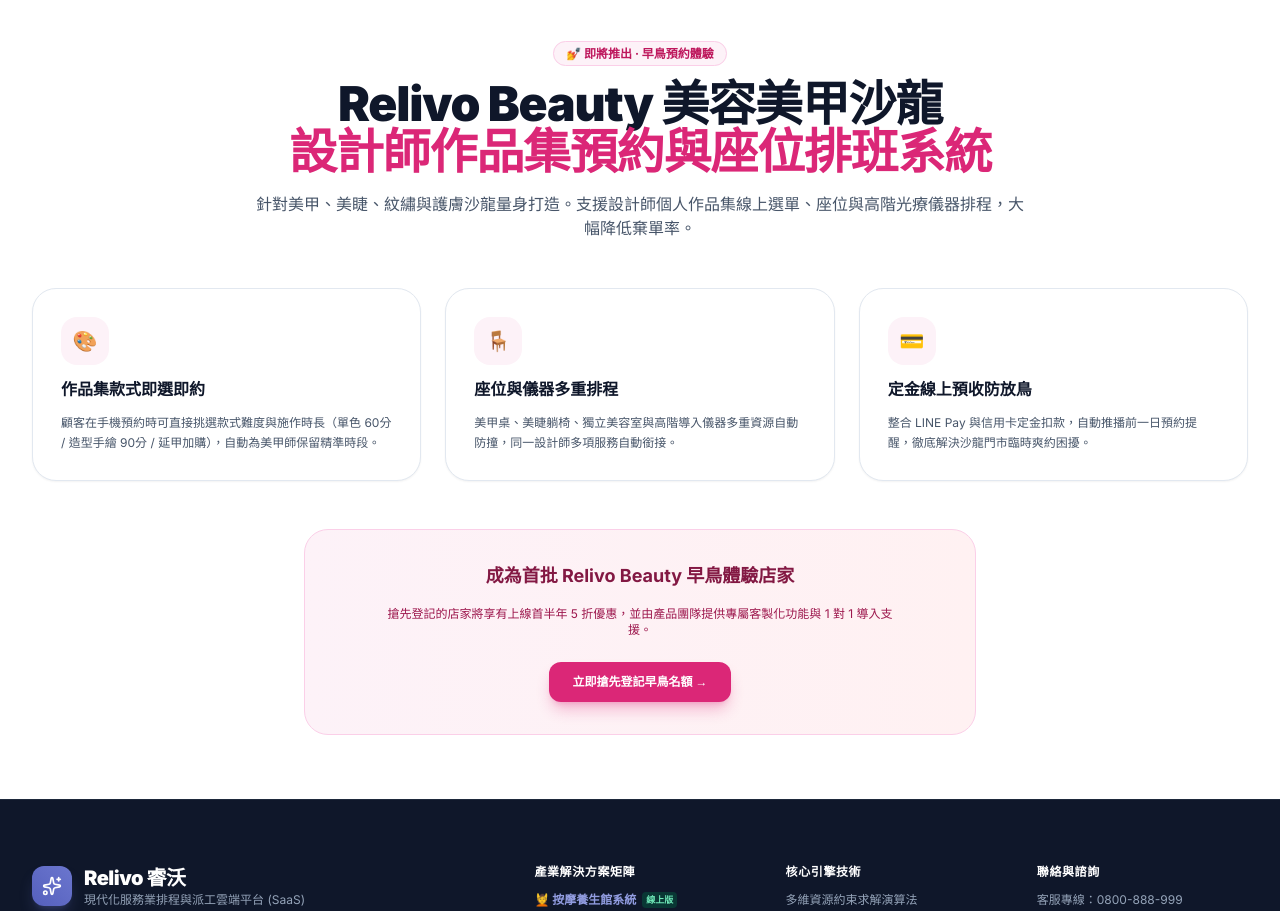
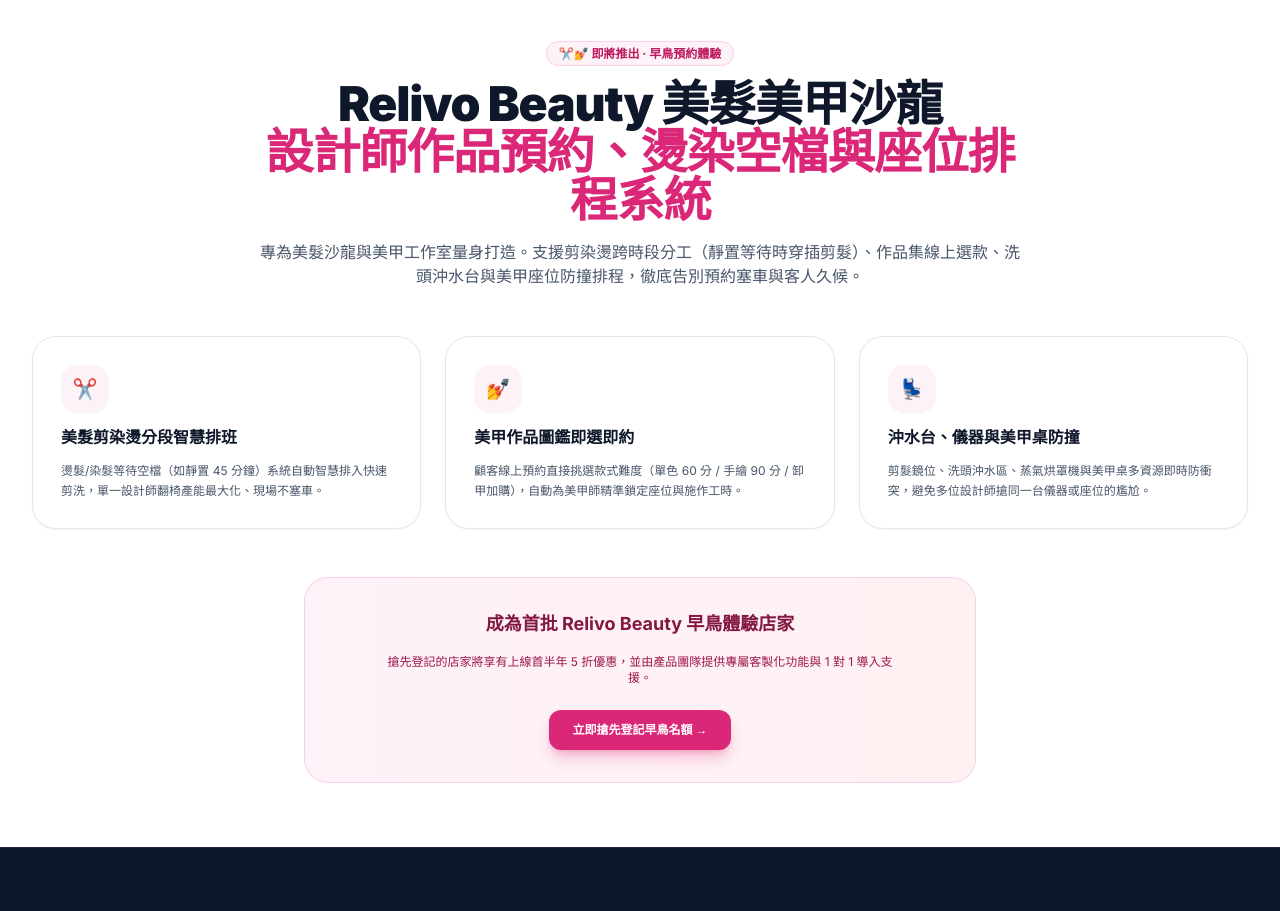
Before and after one commit to jerryxue-project/relievo_landing, a Vue app: page /solutions/beauty in a window 1280 px wide. Shown: the part 100-1011 px from the top of the page. Built offline with nearby package versions, Linux system fonts and the light colour scheme.

Commit message:
feat: refocus Relivo Beauty marketing purely on hair salons and nail studios (美髮美甲)

```diff
--- a/src/components/FooterSection.vue
+++ b/src/components/FooterSection.vue
@@ -33,7 +33,7 @@
             </li>
             <li>
               <router-link to="/solutions/beauty" class="text-slate-400 hover:text-white flex items-center space-x-1.5">
-                <span>💅 美容美甲沙龍</span>
+                <span>✂️ 美髮美甲沙龍</span>
                 <span class="text-[9px] px-1 bg-amber-900/60 text-amber-300 rounded">預告</span>
               </router-link>
             </li>
--- a/src/components/HeaderNavbar.vue
+++ b/src/components/HeaderNavbar.vue
@@ -81,14 +81,14 @@
                   class="flex items-start space-x-3 p-2.5 rounded-xl hover:bg-brand-50/60 transition-colors group/item"
                 >
                   <div class="w-8 h-8 rounded-lg bg-pink-50 text-pink-600 flex items-center justify-center flex-shrink-0 font-bold">
-                    💅
+                    ✂️
                   </div>
                   <div>
                     <div class="flex items-center space-x-1.5">
-                      <span class="text-xs font-bold text-slate-900 group-hover/item:text-brand-600">美容美甲美睫沙龍</span>
+                      <span class="text-xs font-bold text-slate-900 group-hover/item:text-brand-600">美髮美甲沙龍</span>
                       <span class="text-[9px] px-1.5 py-0.2 rounded-full bg-amber-100 text-amber-800 font-bold">即將推出</span>
                     </div>
-                    <p class="text-[11px] text-slate-500 mt-0.5">設計師作品集預約、座位與儀器排班</p>
+                    <p class="text-[11px] text-slate-500 mt-0.5">剪染燙等待插單、美甲圖鑑與座位排班</p>
                   </div>
                 </router-link>
 
@@ -189,7 +189,7 @@
             @click="isMobileMenuOpen = false"
             class="flex items-center space-x-2 px-3 py-2 rounded-lg text-sm font-semibold text-slate-700 hover:bg-brand-50"
           >
-            <span>💅 美容美甲美睫沙龍</span>
+            <span>✂️ 美髮美甲沙龍</span>
             <span class="text-[9px] px-1.5 py-0.2 rounded-full bg-amber-100 text-amber-800 font-bold">預告</span>
           </router-link>
           <router-link
--- a/src/components/LeadCaptureModal.vue
+++ b/src/components/LeadCaptureModal.vue
@@ -126,7 +126,7 @@
                   <button
                     v-for="item in [
                       { id: 'SPA', name: '足體養生 / 按摩SPA', icon: '💆‍♂️' },
-                      { id: 'BEAUTY', name: '美容美甲 / 美睫沙龍', icon: '💅' },
+                      { id: 'BEAUTY', name: '美髮美甲 / 沙龍工作室', icon: '✂️' },
                       { id: 'FITNESS', name: '運動放鬆 / 瑜珈體態', icon: '🧘' },
                       { id: 'OTHER', name: '其他預約型服務門市', icon: '🏬' }
                     ]"
--- a/src/components/SolutionsMatrixSection.vue
+++ b/src/components/SolutionsMatrixSection.vue
@@ -82,27 +82,27 @@
 
           <div class="space-y-3.5">
             <div class="w-12 h-12 rounded-2xl bg-pink-50 text-pink-600 flex items-center justify-center text-2xl shadow-xs">
-              💅
+              ✂️
             </div>
             <div>
-              <h3 class="text-xl sm:text-2xl font-extrabold text-slate-900">Relivo Beauty 美容美甲</h3>
-              <p class="text-xs sm:text-sm text-pink-600 font-bold mt-0.5">作品集預約與座位排班</p>
+              <h3 class="text-xl sm:text-2xl font-extrabold text-slate-900">Relivo Beauty 美髮美甲</h3>
+              <p class="text-xs sm:text-sm text-pink-600 font-bold mt-0.5">燙染空檔插單與美甲座位排程</p>
             </div>
             <p class="text-sm sm:text-base text-slate-700 leading-relaxed font-normal">
-              美甲美睫多師同約、光療機與躺椅約束管理，連動 LINE 官方帳號線上預約。
+              剪染燙分段等待智慧排單、美甲圖鑑線上選款、洗頭沖水台與鏡位防撞管理。
             </p>
             <ul class="space-y-2 text-xs sm:text-sm text-slate-800 pt-2 border-t border-slate-100">
               <li class="flex items-center space-x-2">
                 <Check class="w-4 h-4 text-pink-600 flex-shrink-0" />
-                <span>設計師作品圖鑑即選即約</span>
+                <span>燙染靜置空檔智慧插單剪洗</span>
               </li>
               <li class="flex items-center space-x-2">
                 <Check class="w-4 h-4 text-pink-600 flex-shrink-0" />
-                <span>美甲座 + 美睫椅多重設施鎖定</span>
+                <span>美甲款式圖鑑精準工時鎖定</span>
               </li>
               <li class="flex items-center space-x-2">
                 <Check class="w-4 h-4 text-pink-600 flex-shrink-0" />
-                <span>定金線上刷卡防止棄單</span>
+                <span>剪髮座 + 沖水台多設施防衝突</span>
               </li>
             </ul>
           </div>
--- a/src/router/index.js
+++ b/src/router/index.js
@@ -37,7 +37,7 @@
     path: '/solutions/beauty',
     name: 'BeautySolution',
     component: BeautySolutionView,
-    meta: { title: '美容美甲美睫沙龍預約系統 (即將推出) - Relivo Beauty' }
+    meta: { title: '美髮美甲沙龍預約排班系統 (即將推出) - Relivo Beauty' }
   },
   {
     path: '/solutions/fitness',
--- a/src/views/BeautySolutionView.vue
+++ b/src/views/BeautySolutionView.vue
@@ -3,13 +3,13 @@
     <div class="max-w-7xl mx-auto px-4 sm:px-6 lg:px-8">
       <div class="text-center max-w-3xl mx-auto space-y-4">
         <span class="px-3 py-1 rounded-full bg-pink-50 text-pink-700 text-xs font-bold border border-pink-200">
-          💅 即將推出 · 早鳥預約體驗
+          ✂️💅 即將推出 · 早鳥預約體驗
         </span>
         <h1 class="text-3xl sm:text-5xl font-black text-slate-900 tracking-tight">
-          Relivo Beauty 美容美甲沙龍<br /><span class="text-pink-600">設計師作品集預約與座位排班系統</span>
+          Relivo Beauty 美髮美甲沙龍<br /><span class="text-pink-600">設計師作品預約、燙染空檔與座位排程系統</span>
         </h1>
         <p class="text-slate-600 text-sm sm:text-base leading-relaxed">
-          針對美甲、美睫、紋繡與護膚沙龍量身打造。支援設計師個人作品集線上選單、座位與高階光療儀器排程，大幅降低棄單率。
+          專為美髮沙龍與美甲工作室量身打造。支援剪染燙跨時段分工（靜置等待時穿插剪髮）、作品集線上選款、洗頭沖水台與美甲座位防撞排程，徹底告別預約塞車與客人久候。
         </p>
       </div>
 
@@ -17,31 +17,31 @@
       <div class="grid grid-cols-1 md:grid-cols-3 gap-6 pt-12">
         <div class="bg-white p-7 rounded-3xl border border-slate-200 shadow-sm space-y-3">
           <div class="w-12 h-12 rounded-2xl bg-pink-50 text-pink-600 flex items-center justify-center text-xl font-bold">
-            🎨
+            ✂️
           </div>
-          <h3 class="font-bold text-slate-900 text-base">作品集款式即選即約</h3>
+          <h3 class="font-bold text-slate-900 text-base">美髮剪染燙分段智慧排班</h3>
           <p class="text-xs text-slate-600 leading-relaxed">
-            顧客在手機預約時可直接挑選款式難度與施作時長（單色 60分 / 造型手繪 90分 / 延甲加購），自動為美甲師保留精準時段。
+            燙髮/染髮等待空檔（如靜置 45 分鐘）系統自動智慧排入快速剪洗，單一設計師翻椅產能最大化、現場不塞車。
           </p>
         </div>
 
         <div class="bg-white p-7 rounded-3xl border border-slate-200 shadow-sm space-y-3">
           <div class="w-12 h-12 rounded-2xl bg-pink-50 text-pink-600 flex items-center justify-center text-xl font-bold">
-            🪑
+            💅
           </div>
-          <h3 class="font-bold text-slate-900 text-base">座位與儀器多重排程</h3>
+          <h3 class="font-bold text-slate-900 text-base">美甲作品圖鑑即選即約</h3>
           <p class="text-xs text-slate-600 leading-relaxed">
-            美甲桌、美睫躺椅、獨立美容室與高階導入儀器多重資源自動防撞，同一設計師多項服務自動銜接。
+            顧客線上預約直接挑選款式難度（單色 60 分 / 手繪 90 分 / 卸甲加購），自動為美甲師精準鎖定座位與施作工時。
           </p>
         </div>
 
         <div class="bg-white p-7 rounded-3xl border border-slate-200 shadow-sm space-y-3">
           <div class="w-12 h-12 rounded-2xl bg-pink-50 text-pink-600 flex items-center justify-center text-xl font-bold">
-            💳
+            💺
           </div>
-          <h3 class="font-bold text-slate-900 text-base">定金線上預收防放鳥</h3>
+          <h3 class="font-bold text-slate-900 text-base">沖水台、儀器與美甲桌防撞</h3>
           <p class="text-xs text-slate-600 leading-relaxed">
-            整合 LINE Pay 與信用卡定金扣款，自動推播前一日預約提醒，徹底解決沙龍門市臨時爽約困擾。
+            剪髮鏡位、洗頭沖水區、蒸氣烘罩機與美甲桌多資源即時防衝突，避免多位設計師搶同一台儀器或座位的尷尬。
           </p>
         </div>
       </div>
--- a/src/views/ContactView.vue
+++ b/src/views/ContactView.vue
@@ -77,7 +77,7 @@
                   class="w-full bg-slate-50 border border-slate-300 rounded-xl px-3.5 py-2.5 text-sm text-slate-900 focus:bg-white focus:outline-none focus:ring-2 focus:ring-brand-500/20"
                 >
                   <option value="SPA">按摩養生 / 足體舒壓</option>
-                  <option value="BEAUTY">美容美甲 / 美睫沙龍</option>
+                  <option value="BEAUTY">美髮美甲 / 沙龍工作室</option>
                   <option value="FITNESS">瑜珈健身 / 運動工作室</option>
                   <option value="OTHER">其他預約型門市</option>
                 </select>
```
Also changed, not shown: 1 other file (tests, documents, lock files or other folders).
